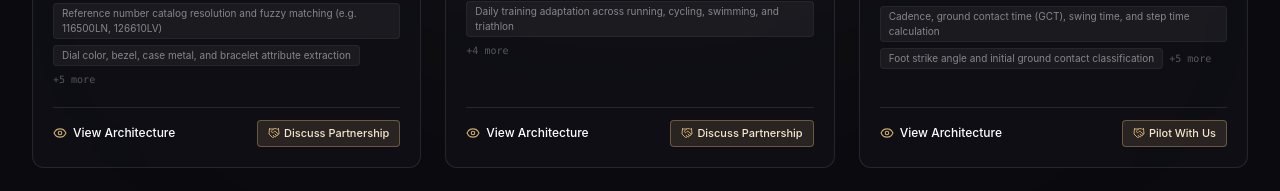
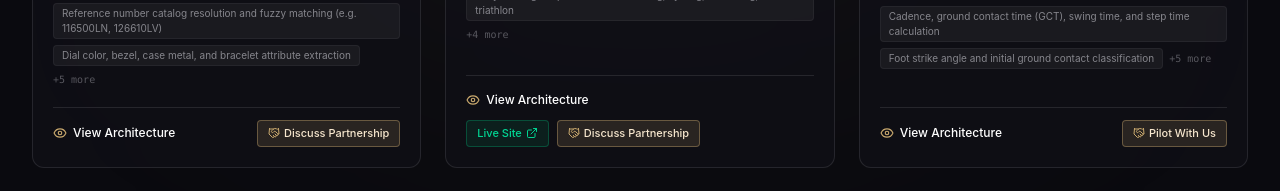
Before and after one commit to Pablodd1/ai-dynamics-v2, a React (Vite) app: page / in a window 1280 px wide. Shown: the part 4420-4611 px from the top of the page. Built offline with nearby package versions, Linux system fonts and the light colour scheme; no server answers.

Commit message:
feat: add user live ecosystem platforms to footer and project showcase

```diff
--- a/src/components/Footer.tsx
+++ b/src/components/Footer.tsx
@@ -23,9 +23,13 @@ const Footer = () => {
       { label: 'Contact', href: '/#contact' },
     ],
     ecosystem: [
+      { label: 'Chat Building Innovation', href: 'https://www.chatbuildinginnovation.us/', external: true },
+      { label: 'PocketScribe', href: 'https://pocketscribe.online/', external: true },
+      { label: 'Real Estate Dates', href: 'https://realestatedates.com/', external: true },
+      { label: 'Jas Miami Method', href: 'https://jasmiamimethod.fit/login', external: true },
+      { label: 'Unitec USA Design', href: 'https://www.unitecusadesign.com/', external: true },
       { label: '305business', href: 'https://305business-llc.vercel.app', external: true },
       { label: 'Medical Billing Miami Beach', href: 'https://medicalbillingmb.com', external: true },
-      { label: 'AI Medical Scriber', href: 'https://aimedicalscriber.com', external: true },
     ],
     legal: [
       { label: 'Privacy Policy', href: '/privacy', external: false },
--- a/src/components/ProjectCard.tsx
+++ b/src/components/ProjectCard.tsx
@@ -140,6 +140,21 @@ export const ProjectCard: React.FC<ProjectCardProps> = ({
 
           {/* Contextual Action Buttons */}
           <div className="flex items-center gap-2">
+            {/* Live Website / Deployment */}
+            {project.links.website && (
+              <a
+                href={project.links.website}
+                target="_blank"
+                rel="noopener noreferrer"
+                onClick={(e) => e.stopPropagation()}
+                className="inline-flex items-center gap-1 text-[11px] font-medium text-emerald-400 hover:text-emerald-300 bg-emerald-500/10 hover:bg-emerald-500/20 px-2.5 py-1 rounded border border-emerald-500/30 transition-all"
+                title={`Visit live ecosystem site for ${project.shortName}`}
+              >
+                <span>Live Site</span>
+                <ExternalLink className="w-3 h-3" />
+              </a>
+            )}
+
             {/* Live Demo - ONLY if real */}
             {project.links.liveDemo && (
               <a
--- a/src/components/ProjectDetailView.tsx
+++ b/src/components/ProjectDetailView.tsx
@@ -109,6 +109,18 @@ export const ProjectDetailView: React.FC<ProjectDetailViewProps> = ({
 
         {/* Action CTAs */}
         <div className="flex flex-wrap items-center gap-3 pt-2">
+          {project.links.website && (
+            <a
+              href={project.links.website}
+              target="_blank"
+              rel="noopener noreferrer"
+              className="btn-primary text-xs flex items-center gap-2 bg-emerald-600 hover:bg-emerald-500 border-emerald-500 text-white"
+            >
+              <span>Visit Live Platform</span>
+              <ExternalLink className="w-3.5 h-3.5" />
+            </a>
+          )}
+
           {project.links.liveDemo && (
             <a
               href={project.links.liveDemo}
--- a/src/data/projects.ts
+++ b/src/data/projects.ts
@@ -181,6 +181,7 @@ export const PROJECTS: ProjectItem[] = [
       { label: 'Validation Status', value: 'Internal Testing', verified: false }
     ],
     links: {
+      website: 'https://jasmiamimethod.fit/login',
       contact: '/#contact'
     },
     sponsorOpportunity: {
@@ -600,6 +601,7 @@ export const PROJECTS: ProjectItem[] = [
       { label: 'Documentation Time', value: '- 65% Target', verified: false }
     ],
     links: {
+      website: 'https://pocketscribe.online/',
       contact: '/#contact'
     },
     sponsorOpportunity: {
@@ -1296,6 +1298,7 @@ export const PROJECTS: ProjectItem[] = [
       { label: 'Stage', value: 'Pilot Deployment', verified: false }
     ],
     links: {
+      website: 'https://www.chatbuildinginnovation.us/',
       contact: '/#contact'
     },
     sponsorOpportunity: {
@@ -1433,6 +1436,7 @@ export const PROJECTS: ProjectItem[] = [
       { label: 'Status', value: 'Portfolio Project', verified: false }
     ],
     links: {
+      website: 'https://realestatedates.com/',
       contact: '/#contact'
     },
     sponsorOpportunity: {
@@ -1501,6 +1505,7 @@ export const PROJECTS: ProjectItem[] = [
       { label: 'Deployment State', value: 'Production Portfolio', verified: true }
     ],
     links: {
+      website: 'https://www.unitecusadesign.com/',
       contact: '/#contact'
     },
     sponsorOpportunity: {
```
